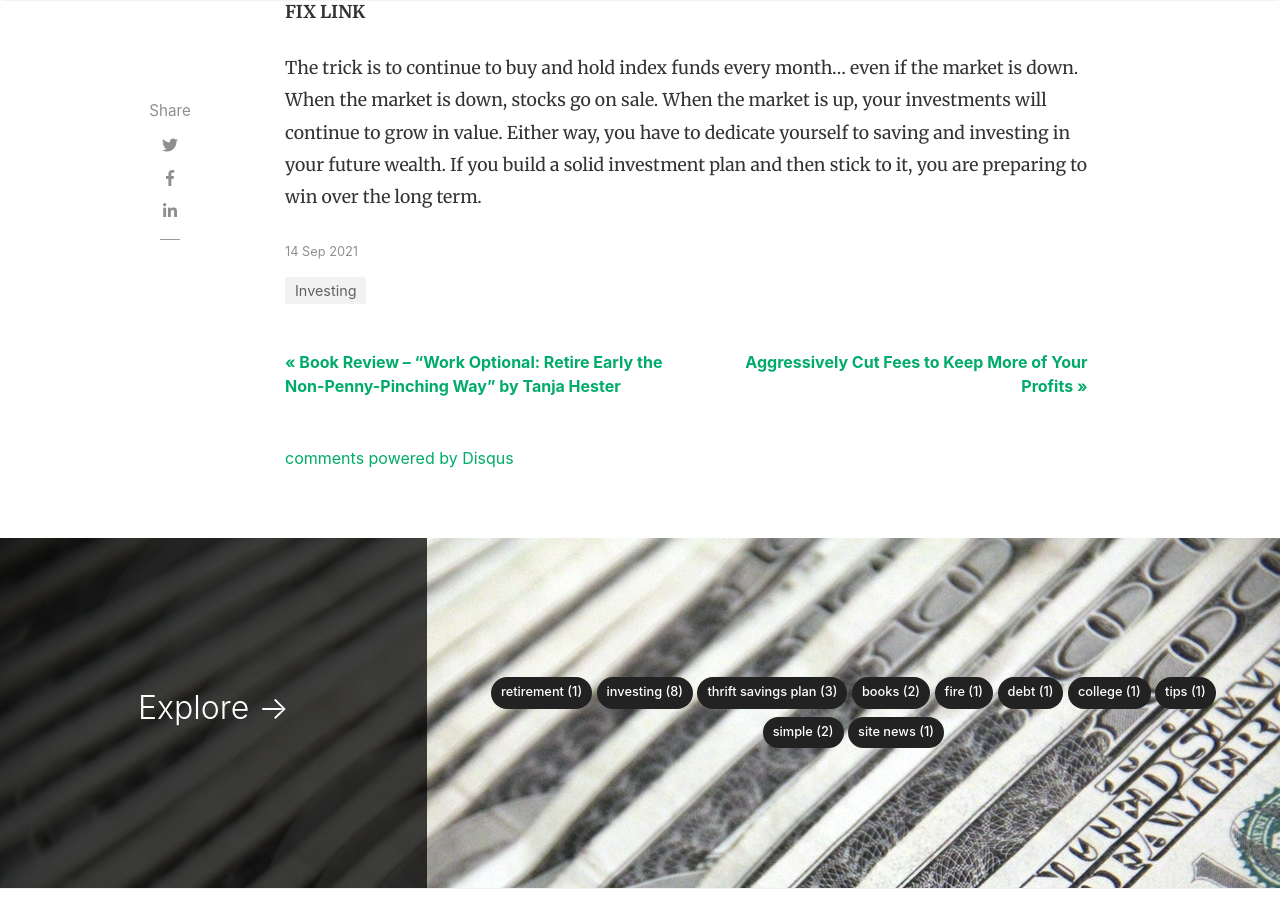
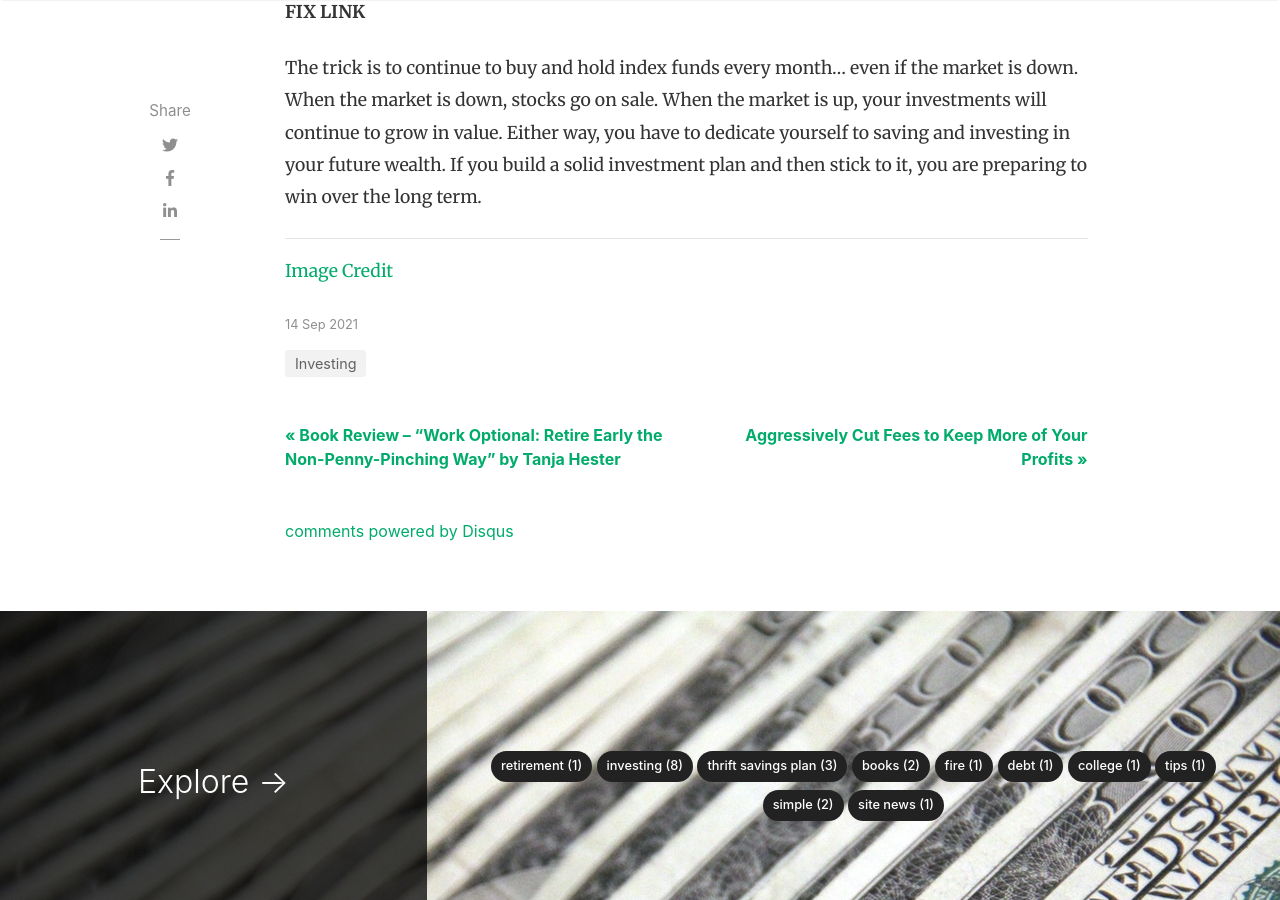
Before and after one commit to militaryinvestor/militaryinvestor.github.io, a Jekyll site: the page built from _posts/2021-09-14-Follow-the-Market.md, in a window 1280 px wide and 900 px high, scrolled down 3373 px. Built offline with Jekyll 4.4.1, drawn with Linux system fonts in a browser that asks for light colours; nearby versions of some CDN libraries; comment, search, counter and statistics services are not loaded.

Commit message:
Update 2021-09-14-Follow-the-Market.md

```diff
--- a/_posts/2021-09-14-Follow-the-Market.md
+++ b/_posts/2021-09-14-Follow-the-Market.md
@@ -55,3 +55,7 @@ With this in mind, it is most important to invest early.  **Time in the market i
 **FIX LINK**
 
 The trick is to continue to buy and hold index funds every month… even if the market is down. When the market is down, stocks go on sale. When the market is up, your investments will continue to grow in value. Either way, you have to dedicate yourself to saving and investing in your future wealth. If you build a solid investment plan and then stick to it, you are preparing to win over the long term.
+
+----
+
+[Image Credit](https://www.flickr.com/photos/182229932@N07/48377502387)
```
